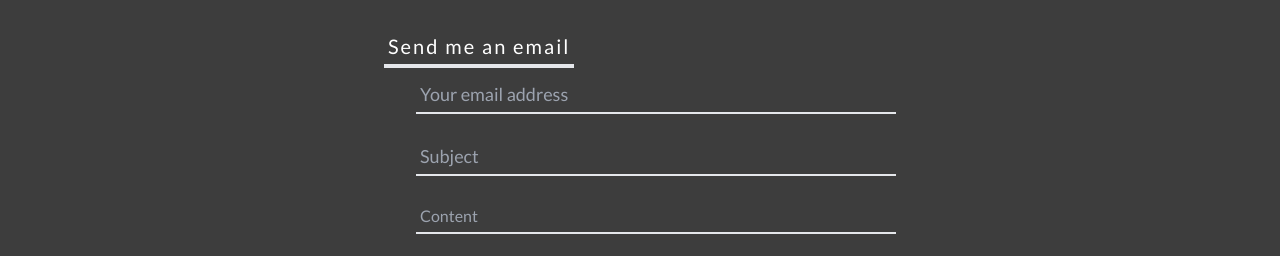
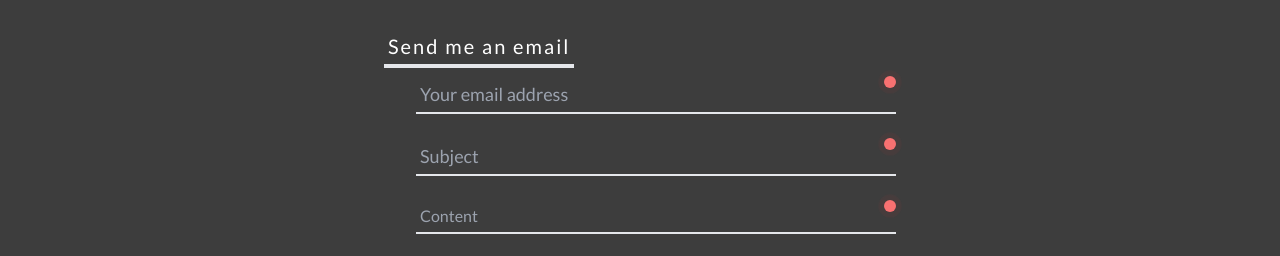
Before and after one commit to Rodioo/personal-site, a React app: page /contact in a window 1280 px wide. Shown: the part 188-444 px from the top of the page. Built offline with nearby package versions, Linux system fonts and the light colour scheme; the HTML template or start-up script is replaced by a standard one.

Commit message:
styled invalid input icon

```diff
--- a/src/pages/Contact/Contact.tsx
+++ b/src/pages/Contact/Contact.tsx
@@ -6,7 +6,7 @@ import Button from '../../components/Button/Button.tsx';
 import ButtonType from '../../common/types/button.type.ts';
 import {IoIosSend} from 'react-icons/io';
 
-//TODO: style invalid input, style valid input, add captcha after pressing send, add tests for input, add mail library
+//TODO: add functionality for on hover on warning invalid input, add captcha after pressing send, add tests for input, add mail library, refactor
 const Contact = (): React.JSX.Element => {
   const textAreaRef = useRef<HTMLTextAreaElement>(null);
 
@@ -42,23 +42,41 @@ const Contact = (): React.JSX.Element => {
       </HeaderParagraph>
       <HeaderParagraph title={'Send me an email'}>
         <div className="ml-8 flex flex-col gap-6">
+          <div className="relative flex flex-row justify-between">
             <input
-            className="ease border-b-2 bg-transparent p-1 text-lg outline-none transition-colors duration-700 focus:border-b-picton-blue"
+              className="ease w-full border-b-2 bg-transparent p-1 text-lg outline-none transition-colors duration-700 invalid:border-b-red-600 focus:border-b-picton-blue"
               placeholder="Your email address"
-            type="text"
+              type="email"
             />
+            <span className="absolute right-0 flex h-3 w-3 ">
+              <span className="absolute inline-flex h-full w-full animate-ping rounded-full bg-red-500 opacity-75" />
+              <span className="relative inline-flex h-3 w-3 rounded-full bg-red-400" />
+            </span>
+          </div>
+          <div className="relative flex flex-row justify-between">
             <input
-            className="ease border-b-2 bg-transparent p-1 text-lg outline-none transition-colors duration-700 focus:border-b-picton-blue"
+              className="ease w-full border-b-2 bg-transparent p-1 text-lg outline-none transition-colors duration-700 focus:border-b-picton-blue"
               placeholder="Subject"
               type="text"
             />
+            <span className="absolute right-0 flex h-3 w-3 ">
+              <span className="absolute inline-flex h-full w-full animate-ping rounded-full bg-red-500 opacity-75" />
+              <span className="relative inline-flex h-3 w-3 rounded-full bg-red-400" />
+            </span>
+          </div>
+          <div className="relative flex flex-row justify-between">
             <textarea
               ref={textAreaRef}
-            className="text-md scrollbar ease resize-none border-b-2 bg-transparent p-1 outline-none transition-colors duration-700 focus:border-b-picton-blue"
+              className="text-md scrollbar ease w-full resize-none border-b-2 bg-transparent p-1 outline-none transition-colors duration-700 focus:border-b-picton-blue"
               placeholder="Content"
               rows={1}
               onInput={handleAutoExpand}
             />
+            <span className="absolute right-0 flex h-3 w-3 ">
+              <span className="absolute inline-flex h-full w-full animate-ping rounded-full bg-red-500 opacity-75" />
+              <span className="relative inline-flex h-3 w-3 rounded-full bg-red-400" />
+            </span>
+          </div>
           <Button
             type={ButtonType.Primary}
             onClick={() => {}}
```
Lines whose indentation alone changed are shown as unchanged.
